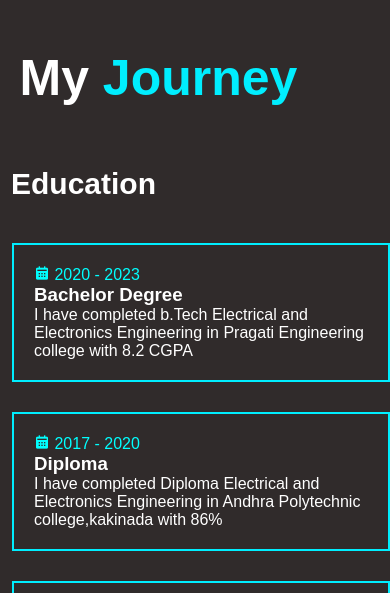
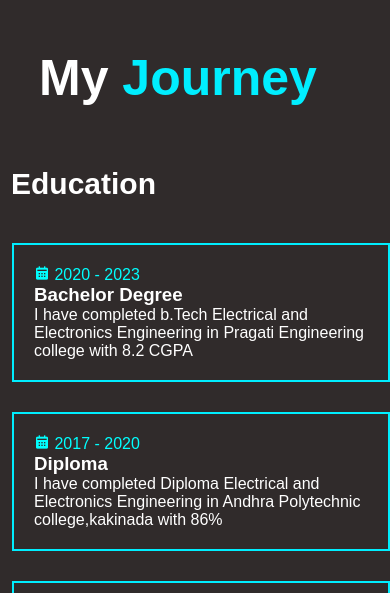
Before and after one commit to bhavaniprasad2001/web, a plain HTML site: page index.html in a window 390 px wide. Shown: the part 915-1508 px from the top of the page. Drawn offline with nearby package versions, Linux system fonts and the light colour scheme.

Commit message:
Update ex.css

```diff
--- a/ex.css
+++ b/ex.css
@@ -7,9 +7,9 @@
 body{
     background: rgba(47, 42, 42, 0.993);
 }
-@media only screen and (max-width: 400px){
+@media only screen and (max-width: 1000px){
     .headp{
-        width:90%
+        width:80%
 
     }
 
```
